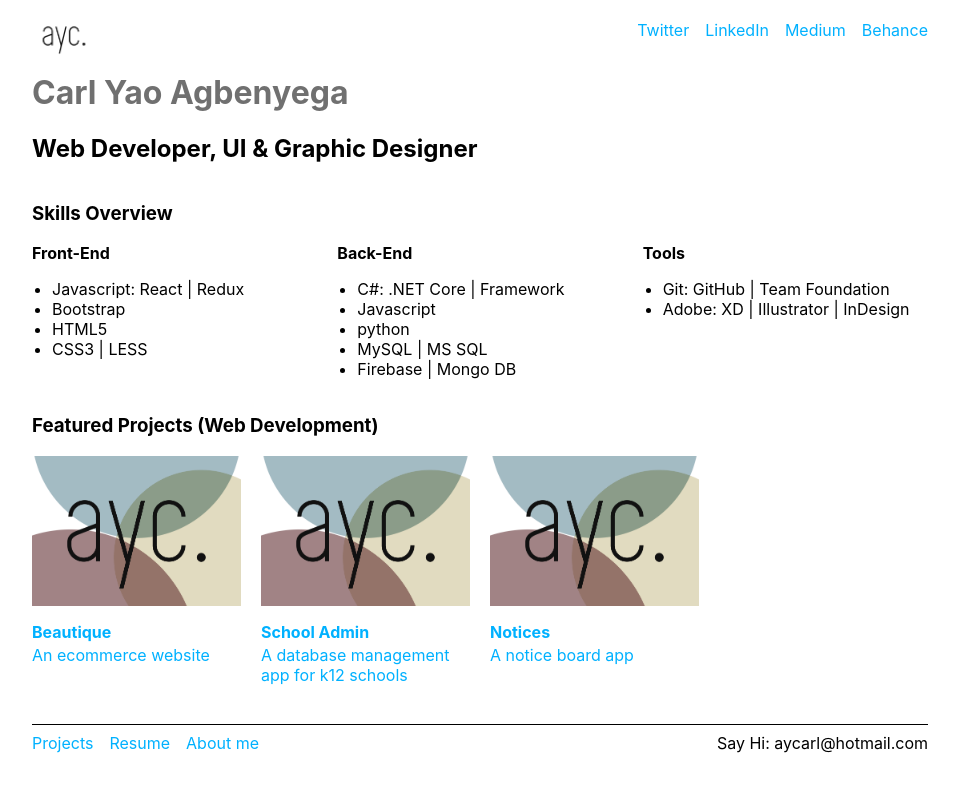
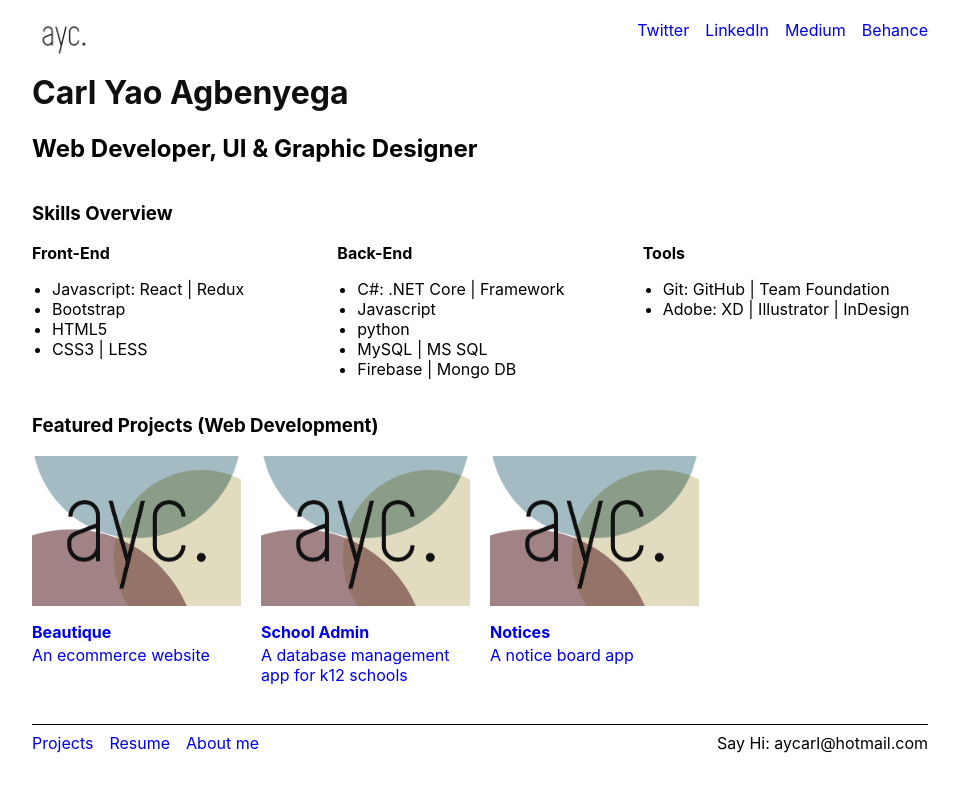
Before and after one commit to aycarl/aycarl.github.io, a React (Create React App) app: page /#/ in a window 1280 px wide. Shown: the top 792 px of the page, without its empty margins (160-1119 px from the left). Built offline with nearby package versions, Linux system fonts and the light colour scheme.

Commit message:
updated styling

```diff
--- a/src/App.css
+++ b/src/App.css
@@ -4,7 +4,6 @@
 
 a {
   text-decoration: none;
-  color: #00B1FF;
 }
 
 .App-logo {
--- a/src/components/pages/page.styles.css
+++ b/src/components/pages/page.styles.css
@@ -9,7 +9,7 @@
 }
 
 h1 {
-  color: #707070;
+  color: #0f0f0f;
 }
 
 ul {
```
